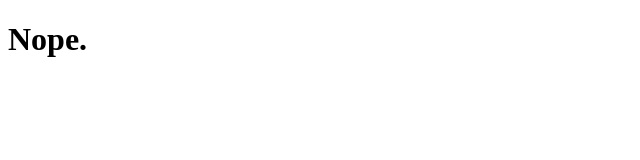
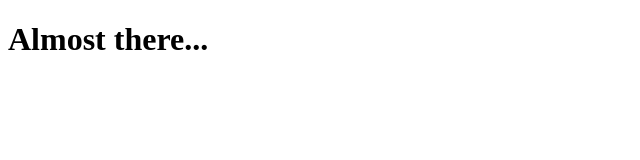
Before and after one commit to mmarano/arewepartitionedyet.github.io, a plain HTML site: page index.html in a window 1280 px wide. Shown: the whole page, without its empty margins (0-640 px from the left). Drawn offline with Linux system fonts and the light colour scheme.

Commit message:
getting close.

```diff
--- a/index.html
+++ b/index.html
@@ -1 +1 @@
-<!doctype html><title>Are we partitioned yet?</title><h1>Nope.</h1>
+<!doctype html><title>Are we partitioned yet?</title><h1>Almost there...</h1>
```
